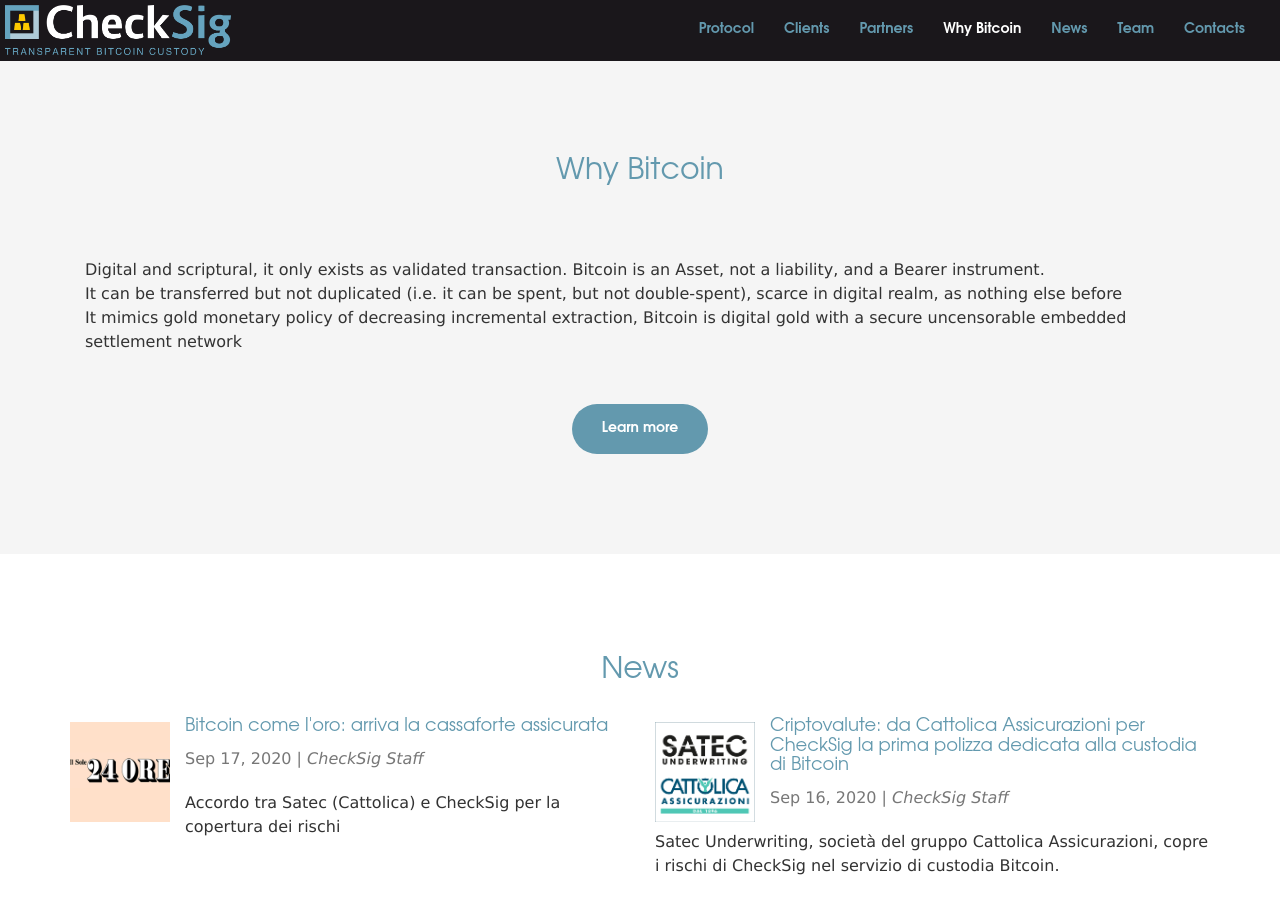
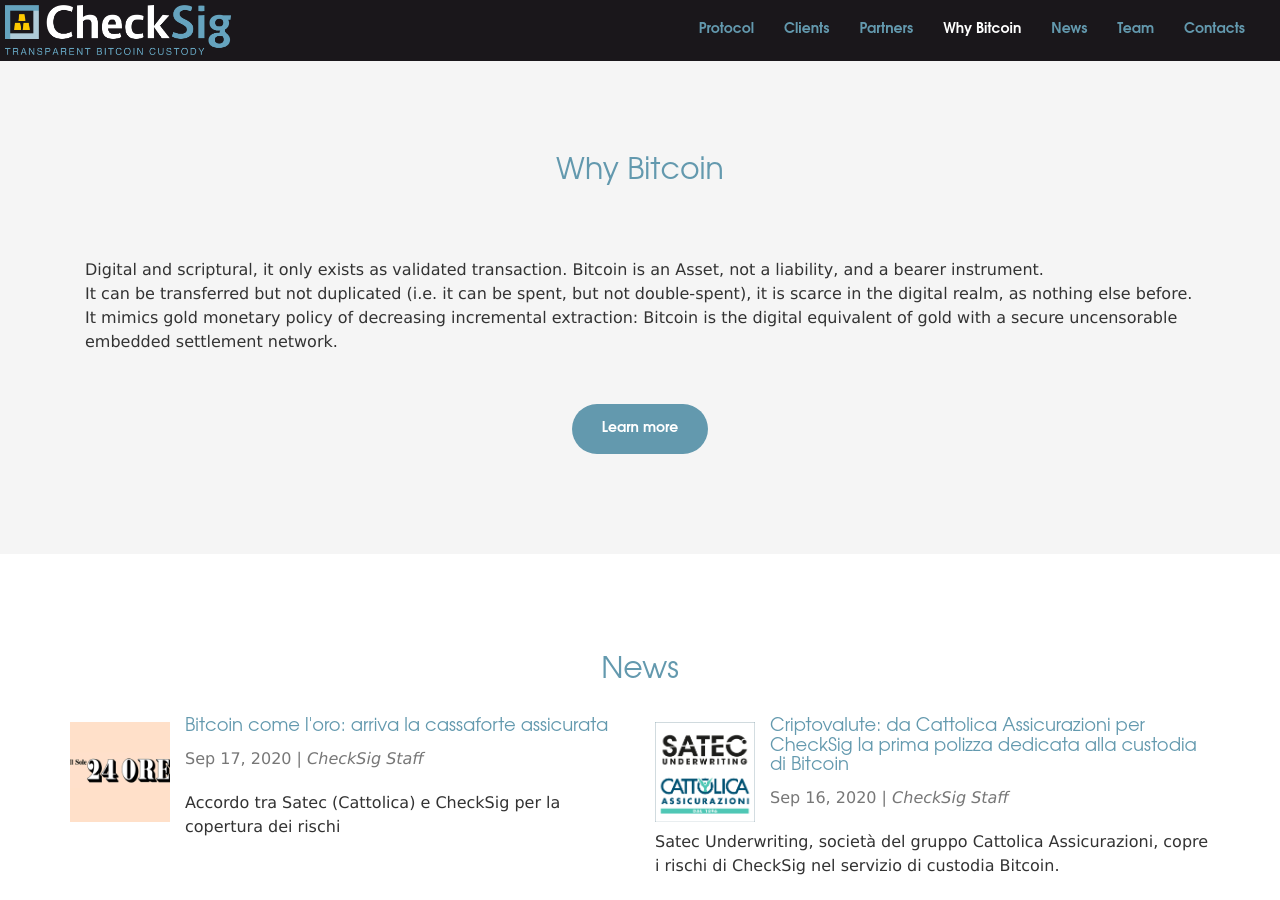
Before and after one commit to checksig-custody/checksig-custody.github.io, a Jekyll site: the page built from index.html, in a window 1280 px wide and 900 px high, scrolled down 2023 px. Built offline with Jekyll 4.4.1, drawn with Linux system fonts in a browser that asks for light colours.

Commit message:
fixed typos

```diff
--- a/_includes/why-bitcoin.html
+++ b/_includes/why-bitcoin.html
@@ -8,11 +8,12 @@
         <div class="row padding">
             <p>
                 Digital and scriptural, it only exists as validated transaction. Bitcoin is an
-                Asset, not a liability, and a Bearer instrument. <br>
+                Asset, not a liability, and a bearer instrument. <br>
                 It can be transferred but not duplicated (i.e. it can be spent, but not double-spent),
-                scarce in digital realm, as nothing else before <br>
-                It mimics gold monetary policy of decreasing incremental extraction,
-                Bitcoin is digital gold with a secure uncensorable embedded settlement network
+                it is scarce in the digital realm, as nothing else before.<br>
+                It mimics gold monetary policy of decreasing incremental extraction:
+                Bitcoin is the digital equivalent of gold
+                with a secure uncensorable embedded settlement network.
             </p>
         </div>
         <div class="col-lg-12 text-center">
```
